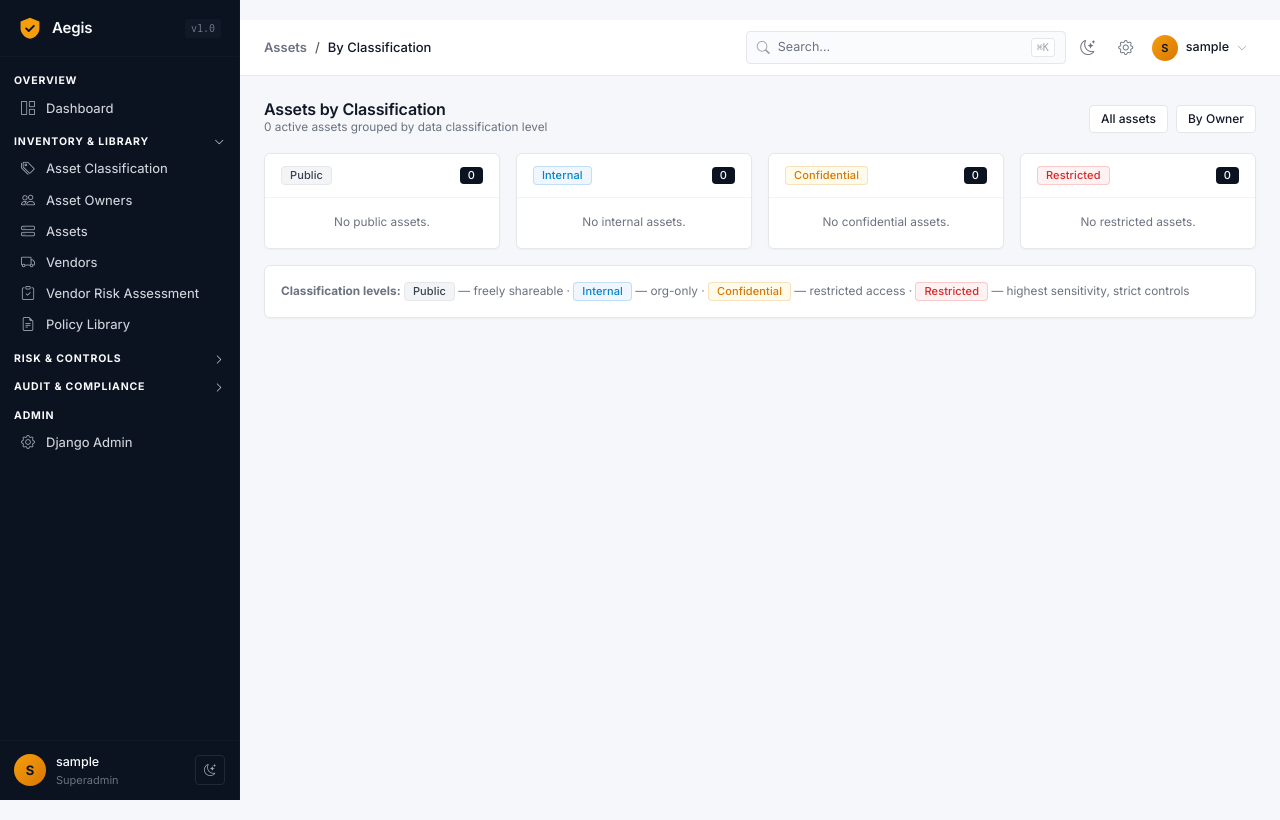
After one commit to SujalAdhikari-Hacker/GRC-Nexus, a Django app: page /assets/by-classification/ in a window 1280 px wide. The commit adds this page. Run offline with Django 4.2, Linux system fonts and the light colour scheme; the visitor is signed in with stand-in values (Sample User, id 1); data that the repository does not hold is empty; some libraries are stand-ins or nearby versions.

Commit message:
Add Asset Classification view + Asset Owners view (grouped lists)

```diff
--- a/app/assets/urls.py
+++ b/app/assets/urls.py
@@ -1,9 +1,14 @@
 from django.urls import path
-from .views import AssetListView, AssetDetailView
+from .views import (
+    AssetListView, AssetDetailView,
+    AssetClassificationView, AssetOwnersView,
+)
 
 app_name = 'assets'
 
 urlpatterns = [
     path('', AssetListView.as_view(), name='list'),
+    path('by-classification/', AssetClassificationView.as_view(), name='classification'),
+    path('by-owner/', AssetOwnersView.as_view(), name='owners'),
     path('<int:pk>/', AssetDetailView.as_view(), name='detail'),
 ]
--- a/app/assets/views.py
+++ b/app/assets/views.py
@@ -1,6 +1,8 @@
 from django.db.models import Q
 from django.views.generic import ListView, DetailView
-
+from collections import defaultdict
+from django.views.generic import TemplateView
+from django.contrib.auth.mixins import LoginRequiredMixin
 from core.mixins import DepartmentScopedMixin, CsvExportMixin
 from core.correlation import get_full_asset_context
 from .models import Asset, AssetCategory
@@ -66,3 +68,59 @@ class AssetDetailView(DepartmentScopedMixin, DetailView):
         ctx = super().get_context_data(**kwargs)
         ctx.update(get_full_asset_context(self.object))
         return ctx
+class AssetClassificationView(DepartmentScopedMixin, TemplateView):
+    template_name = 'assets/asset_classification.html'
+
+    def get_context_data(self, **kwargs):
+        ctx = super().get_context_data(**kwargs)
+        user = self.request.user
+        qs = Asset.objects.filter(is_active=True).select_related('owner_dept', 'vendor')
+
+        if not user.is_superuser and user.department_id:
+            qs = qs.filter(owner_dept=user.department)
+
+        buckets = []
+        for code, label in Asset.CLASSIFICATION_CHOICES:
+            items = qs.filter(classification=code).order_by('asset_id')
+            buckets.append({
+                'code': code,
+                'label': label,
+                'count': items.count(),
+                'assets': items,
+            })
+
+        ctx['buckets'] = buckets
+        ctx['total'] = qs.count()
+        return ctx
+
+
+class AssetOwnersView(DepartmentScopedMixin, TemplateView):
+    template_name = 'assets/asset_owners.html'
+
+    def get_context_data(self, **kwargs):
+        ctx = super().get_context_data(**kwargs)
+        user = self.request.user
+        qs = Asset.objects.filter(is_active=True).select_related('owner_dept', 'owner_user', 'vendor')
+
+        if not user.is_superuser and user.department_id:
+            qs = qs.filter(owner_dept=user.department)
+
+        mode = self.request.GET.get('view', 'department')
+        ctx['mode'] = mode
+
+        groups = defaultdict(list)
+
+        if mode == 'user':
+            for a in qs:
+                key = a.owner_user.username if a.owner_user else 'Unassigned'
+                groups[key].append(a)
+        else:
+            for a in qs:
+                groups[a.owner_dept.name].append(a)
+
+        ctx['groups'] = [
+            {'label': k, 'assets': v, 'count': len(v)}
+            for k, v in sorted(groups.items())
+        ]
+        ctx['total'] = qs.count()
+        return ctx
--- /dev/null
+++ b/app/templates/assets/asset_classification.html
@@ -0,0 +1,67 @@
+{% extends "base.html" %}
+{% block title %}Asset Classification{% endblock %}
+{% block breadcrumb %}
+<nav aria-label="breadcrumb">
+  <ol class="breadcrumb mb-0">
+    <li class="breadcrumb-item"><a href="{% url 'assets:list' %}">Assets</a></li>
+    <li class="breadcrumb-item active">By Classification</li>
+  </ol>
+</nav>
+{% endblock %}
+
+{% block content %}
+<div class="d-flex justify-content-between align-items-center mb-3">
+    <div>
+        <h5 class="mb-0">Assets by Classification</h5>
+        <small class="text-muted">{{ total }} active asset{{ total|pluralize }} grouped by data classification level</small>
+    </div>
+    <div class="d-flex gap-2">
+        <a href="{% url 'assets:list' %}" class="btn btn-sm btn-outline-dark">All assets</a>
+        <a href="{% url 'assets:owners' %}" class="btn btn-sm btn-outline-dark">By Owner</a>
+    </div>
+</div>
+
+<div class="row g-3">
+    {% for bucket in buckets %}
+    <div class="col-md-6 col-xl-3">
+        <div class="card h-100">
+            <div class="card-header bg-white d-flex justify-content-between align-items-center">
+                <div>
+                    {% if bucket.code == 'restricted' %}<span class="badge bg-danger">Restricted</span>
+                    {% elif bucket.code == 'confidential' %}<span class="badge bg-warning text-dark">Confidential</span>
+                    {% elif bucket.code == 'internal' %}<span class="badge bg-info text-dark">Internal</span>
+                    {% else %}<span class="badge bg-secondary">Public</span>{% endif %}
+                </div>
+                <span class="badge bg-dark">{{ bucket.count }}</span>
+            </div>
+            <ul class="list-group list-group-flush" style="max-height:520px; overflow-y:auto;">
+                {% for a in bucket.assets %}
+                    <li class="list-group-item">
+                        <a href="{% url 'assets:detail' a.pk %}" class="d-block">
+                            <code>{{ a.asset_id }}</code>
+                            <span class="fw-bold">{{ a.name|truncatechars:35 }}</span>
+                        </a>
+                        <div class="small text-muted mt-1">
+                            {{ a.get_asset_type_display }}
+                            {% if a.vendor %} · {{ a.vendor.name|truncatechars:20 }}{% endif %}
+                        </div>
+                    </li>
+                {% empty %}
+                    <li class="list-group-item text-muted text-center small py-3">No {{ bucket.label|lower }} assets.</li>
+                {% endfor %}
+            </ul>
+        </div>
+    </div>
+    {% endfor %}
+</div>
+
+<div class="card mt-3">
+    <div class="card-body small text-muted">
+        <strong>Classification levels:</strong>
+        <span class="badge bg-secondary">Public</span> — freely shareable ·
+        <span class="badge bg-info text-dark">Internal</span> — org-only ·
+        <span class="badge bg-warning text-dark">Confidential</span> — restricted access ·
+        <span class="badge bg-danger">Restricted</span> — highest sensitivity, strict controls
+    </div>
+</div>
+{% endblock %}
--- a/app/templates/base.html
+++ b/app/templates/base.html
@@ -45,7 +45,13 @@
                 <span>Inventory &amp; Library</span>
                 <i class="bi bi-chevron-down section-caret"></i>
             </div>
-            <a href="{% url 'assets:list' %}" class="sidebar-link toggle-item" data-section="inv" style="display: {% if ns == 'assets' or ns == 'vendors' or ns == 'policies' %}flex{% else %}none{% endif %};">
+                        <a href="{% url 'assets:classification' %}" class="sidebar-link toggle-item" data-section="inv" style="display: {% if ns == 'assets' or ns == 'vendors' or ns == 'policies' %}flex{% else %}none{% endif %};">
+                <i class="bi bi-tags"></i><span>Asset Classification</span>
+            </a>
+            <a href="{% url 'assets:owners' %}" class="sidebar-link toggle-item" data-section="inv" style="display: {% if ns == 'assets' or ns == 'vendors' or ns == 'policies' %}flex{% else %}none{% endif %};">
+                <i class="bi bi-people"></i><span>Asset Owners</span>
+            </a>
+                        <a href="{% url 'assets:list' %}" class="sidebar-link toggle-item" data-section="inv" style="display: {% if ns == 'assets' or ns == 'vendors' or ns == 'policies' %}flex{% else %}none{% endif %};">
                 <i class="bi bi-hdd-stack"></i><span>Assets</span>
             </a>
             <a href="{% url 'vendors:list' %}" class="sidebar-link toggle-item" data-section="inv" style="display: {% if ns == 'assets' or ns == 'vendors' or ns == 'policies' %}flex{% else %}none{% endif %};">
@@ -149,9 +155,6 @@
             </a>
             <a href="{% url 'audits:test_list' %}" class="sidebar-link" style="display: flex;">
                 <i class="bi bi-clipboard-data"></i><span>Control Testing</span>
-            </a>
-            <a href="{% url 'audits:finding_list' %}" class="sidebar-link" style="display: flex;">
-                <i class="bi bi-exclamation-triangle"></i><span>Findings</span>
             </a>
             {% else %}
             <a href="{% url 'audits:list' %}" class="sidebar-link toggle-item" data-section="audit" style="display: none;">
```
Also changed, not shown: GRC PLATFORM.txt (added, +71 -0 lines), app/templates/assets/asset_owners.html (added, +59 -0 lines).
